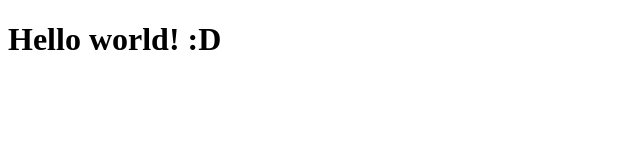
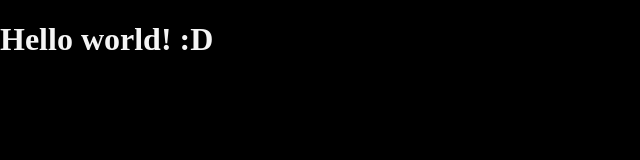
Before and after one commit to patrivkpan-jpg/patrivkpan-jpg.github.io, a plain HTML site: page index.html in a window 1280 px wide. Shown: the whole page, without its empty margins (0-640 px from the left). Drawn offline with Linux system fonts and the light colour scheme.

Commit message:
Add some css

```diff
--- /dev/null
+++ b/css/indes.css
@@ -0,0 +1,9 @@
+html, body {
+    margin: 0;
+    padding: 0;
+    background-color: black;
+}
+
+h1, h2, h3, h4, p {
+    color: whitesmoke;
+}
--- a/index.html
+++ b/index.html
@@ -6,7 +6,7 @@
         <title>My Portfolio</title>
         <meta name="description" content="">
         <meta name="viewport" content="width=device-width, initial-scale=1">
-        <link rel="stylesheet" href="">
+        <link rel="stylesheet" href="css/indes.css">
     </head>
     <body>
         <h1>Hello world! :D</h1>
```
